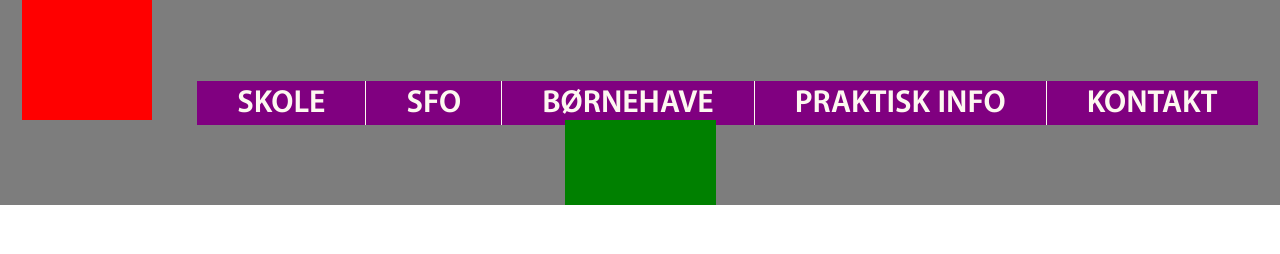
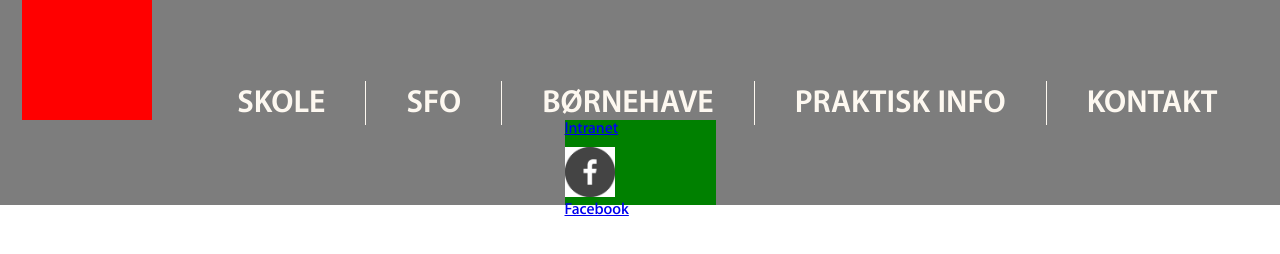
Before and after one commit to Nsehrish/Exam-project, a plain HTML site: page header.html in a window 1280 px wide. Drawn offline with Linux system fonts and the light colour scheme.

```diff
--- a/assets/css/stylesheet.css
+++ b/assets/css/stylesheet.css
@@ -142,11 +142,9 @@
 }
 
 nav{
-  background-color: blue;
-  height: 39px;
+  min-height: 39px;
   width: auto;
   display: flex;
-  flex-wrap: wrap;
 }
 
 nav ul{
@@ -163,7 +161,6 @@
   padding: 0 40px;
   float: left;
   border-right: 1px solid rgba(253, 248, 240, 1);
-  background-color: purple;
 }
 
 nav li:last-child{
--- a/header.html
+++ b/header.html
@@ -12,15 +12,21 @@
       </div>
       <nav>
         <ul>
-          <li><a href=""><p>SKOLE</p><a></li>
-          <li><a href=""><p>SFO</p><a></li>
+          <li><p>SKOLE</p></li>
+          <li><p>SFO</p></li>
           <li><a href="boernehave.html"><p>BØRNEHAVE</p></a></li>
-          <li><a href=""><p>PRAKTISK INFO</p><a></li>
+          <li><p>PRAKTISK INFO</p></li>
           <li><a href="kontakt.html"><p>KONTAKT</p></a></li>
         </ul>
       </nav>
       <div class="header-link-tile">
-      </div>
+        <div id=intra-container>
+          <a href="https://billumfriskole.viggo.dk/Account/Login?ReturnUrl=%2F"><p>Intranet</p></a>
+        </div>
+        <div id=header-facebook-container>
+            <a href="https://www.facebook.com/billumfriskole/">
+            <img src="assets\images\index.png" alt="FacebookSide" style="width:50px;height:50px;"><p>Facebook</p></a>
+        </div>
     </header>
   </body>
 </html>
```
